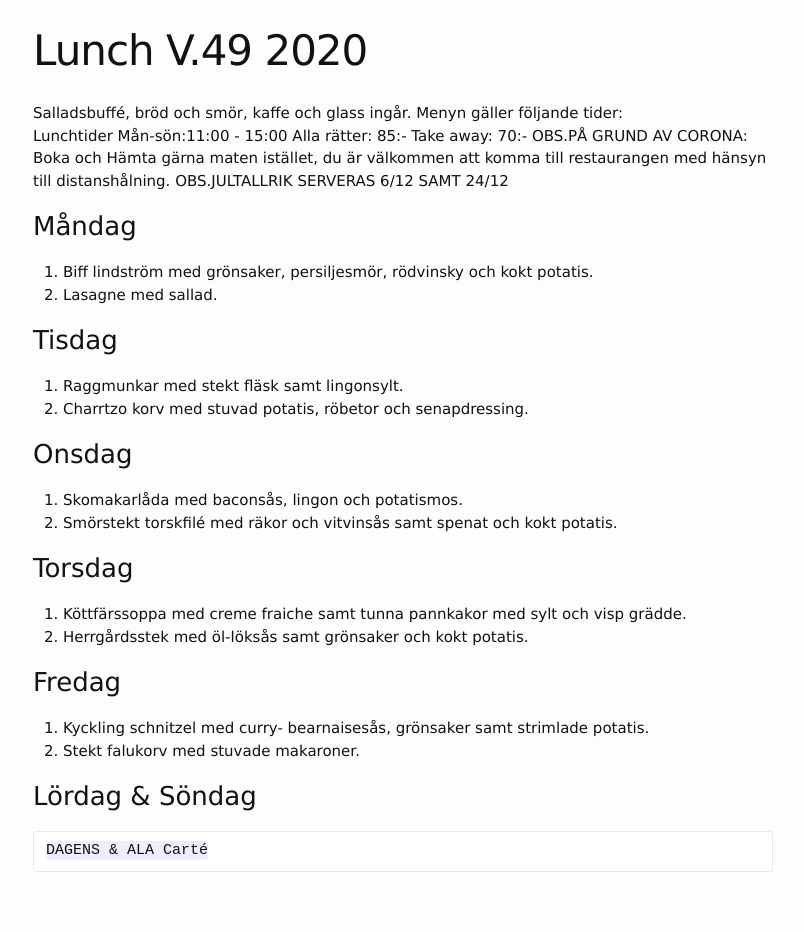
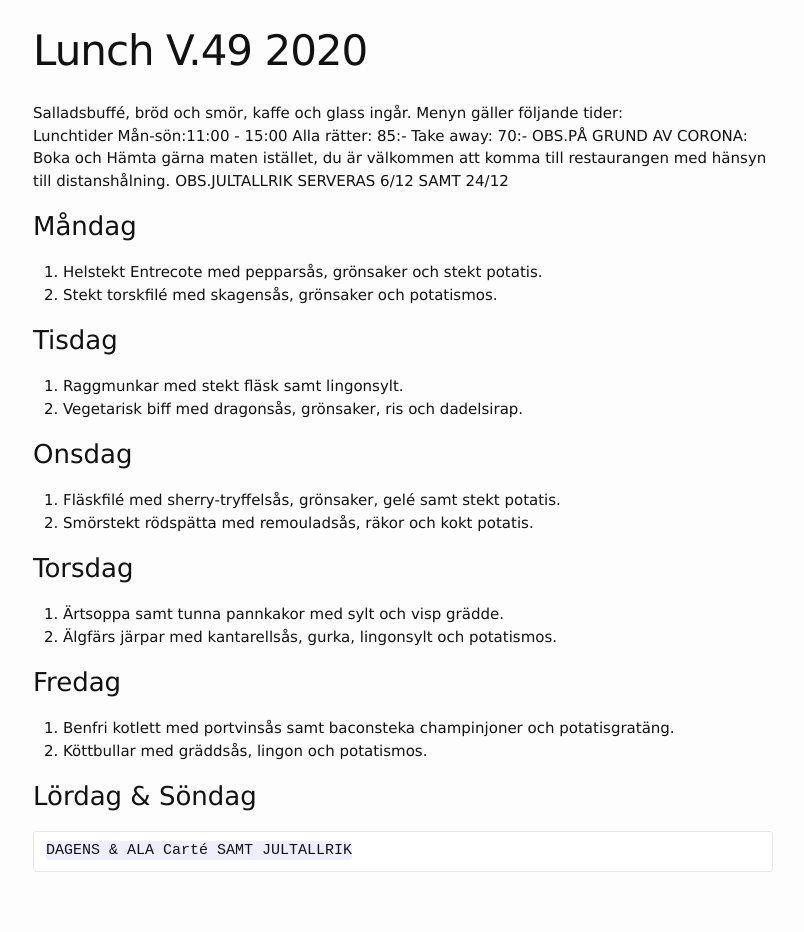
Before and after one commit to FarInn62/farinn62.github.io, a Jekyll site: the page built from lunch.md, in a window 1280 px wide. Shown: the whole page, without its empty margins (237-1041 px from the left). Built offline with Jekyll 4.4.1, drawn with Linux system fonts in a browser that asks for light colours.

Commit message:
Update lunch.md

```diff
--- a/lunch.md
+++ b/lunch.md
@@ -12,25 +12,25 @@ OBS.PÅ GRUND AV CORONA: Boka och Hämta gärna maten istället, du är välkomm
 OBS.JULTALLRIK SERVERAS 6/12 SAMT 24/12
 
 ### Måndag
-1. Biff lindström med grönsaker, persiljesmör, rödvinsky och kokt potatis.
-2. Lasagne med sallad.
+1. Helstekt Entrecote med pepparsås, grönsaker och stekt potatis.
+2. Stekt torskfilé med skagensås, grönsaker och potatismos.
 
 ### Tisdag
 1. Raggmunkar med stekt fläsk samt lingonsylt.
-2. Charrtzo korv med stuvad potatis, röbetor och senapdressing.
+2. Vegetarisk biff med dragonsås, grönsaker, ris och dadelsirap.
 
 ### Onsdag
-1. Skomakarlåda med baconsås, lingon och potatismos.
-2. Smörstekt torskfilé med räkor och vitvinsås samt spenat och kokt potatis.
+1. Fläskfilé med sherry-tryffelsås, grönsaker, gelé samt stekt potatis.
+2. Smörstekt rödspätta med remouladsås, räkor och kokt potatis.
 
 ### Torsdag
-1. Köttfärssoppa med creme fraiche samt tunna pannkakor med sylt och visp grädde.
-2. Herrgårdsstek med öl-löksås samt grönsaker och kokt potatis.
+1. Ärtsoppa samt tunna pannkakor med sylt och visp grädde.
+2. Älgfärs järpar med kantarellsås, gurka, lingonsylt och potatismos.
 
 ### Fredag
-1. Kyckling schnitzel med curry- bearnaisesås, grönsaker samt strimlade potatis.
-2. Stekt falukorv med stuvade makaroner.
+1. Benfri kotlett med portvinsås samt baconsteka champinjoner och potatisgratäng.
+2. Köttbullar med gräddsås, lingon och potatismos.
 
 
 ### Lördag & Söndag
-    DAGENS & ALA Carté
+    DAGENS & ALA Carté SAMT JULTALLRIK
```
